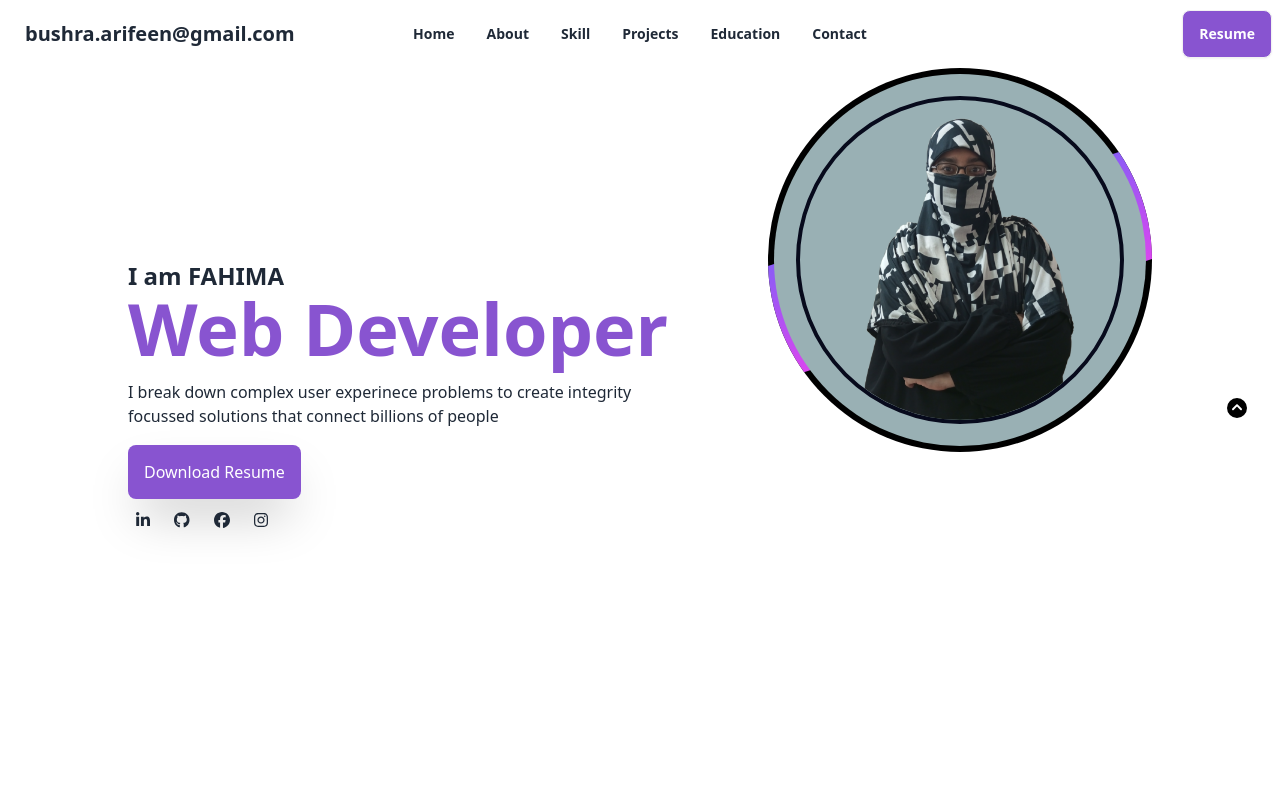
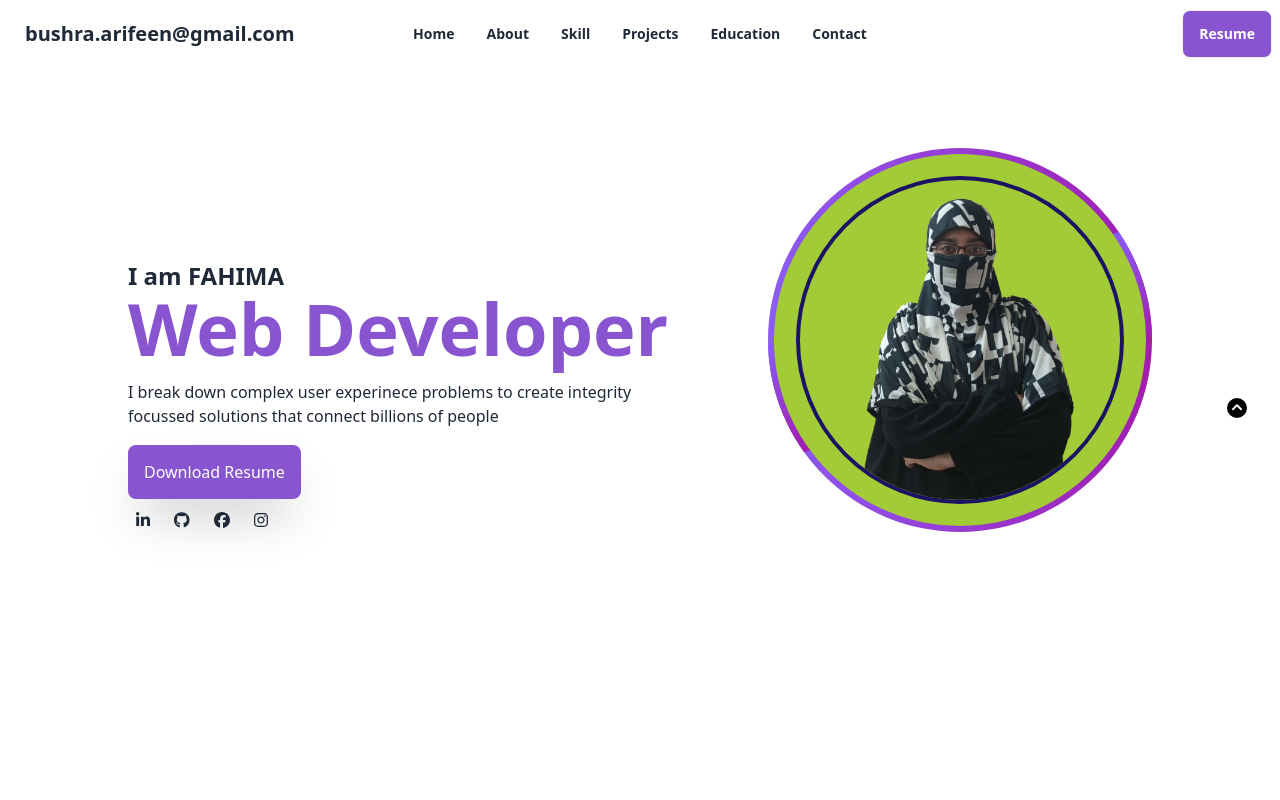
Before and after one commit to fahimabushra1/me, a React (Vite) app: page / in a window 1280 px wide. Shown: the top 800 px of the page. Built offline with nearby package versions, Linux system fonts and the light colour scheme.

Commit message:
banner changed

```diff
--- a/src/components/home/Banner.jsx
+++ b/src/components/home/Banner.jsx
@@ -33,10 +33,10 @@ const Banner = () => {
                  </div>
                    </div>
                 </div>
-                <div  data-aos="fade-down" data-aos-easing="linear" data-aos-duration="1500">
-                <div className="relative overflow-hidden w-96 h-96 bg-black rounded-full before:content-[''] before:absolute before:-inset-y-2.5 before:inset-x-36 before:w-28 motion-reduce:before:animate-spin hover:before:w-full hover:before:inset-0 hover:before:animate-none before:bg-gradient-to-r from-violet-500 to-fuchsia-500  before:animate-spin
-                 after:content-[''] after:absolute after:inset-1.5 after:bg-[#99b0b4] after:rounded-full">
-                  <div className="absolute overflow-hidden inset-7 border-4 border-solid border-[#070a1c] rounded-full z-10"><img className="absolute top-0 w-full h-full object-scale-down" src={myPic} alt="myPic" />
+                <div className="pt-20">
+                <div className="relative overflow-hidden w-96 h-96 bg-gradient-to-r from-violet-500 to-fuchsia-700 rounded-full before:content-[''] before:absolute before:-inset-y-2.5 before:inset-x-36 before:w-28 motion-reduce:before:animate-spin hover:before:w-full hover:before:inset-0 hover:before:animate-none before:bg-gradient-to-r from-violet-500 to-fuchsia-500  before:animate-spin
+                 after:content-[''] after:absolute after:inset-1.5 after:bg-[#A3CB38] after:rounded-full">
+                  <div className="absolute overflow-hidden inset-7 border-4 border-solid border-[#1B1464] rounded-full z-10"><img className="absolute top-0 w-full h-full object-scale-down" src={myPic} alt="myPic" />
                   </div>
                 </div>
                 </div>
```
